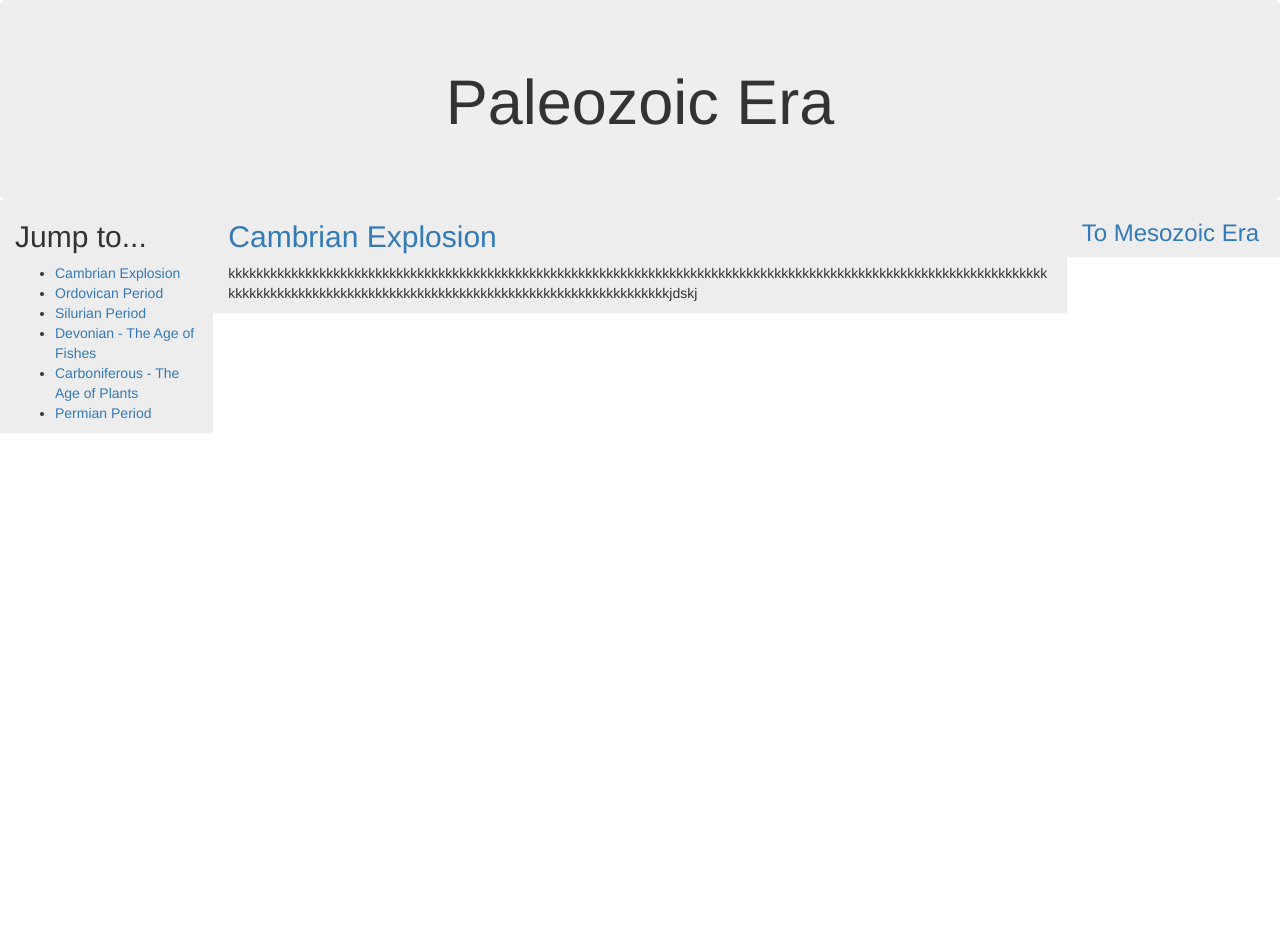
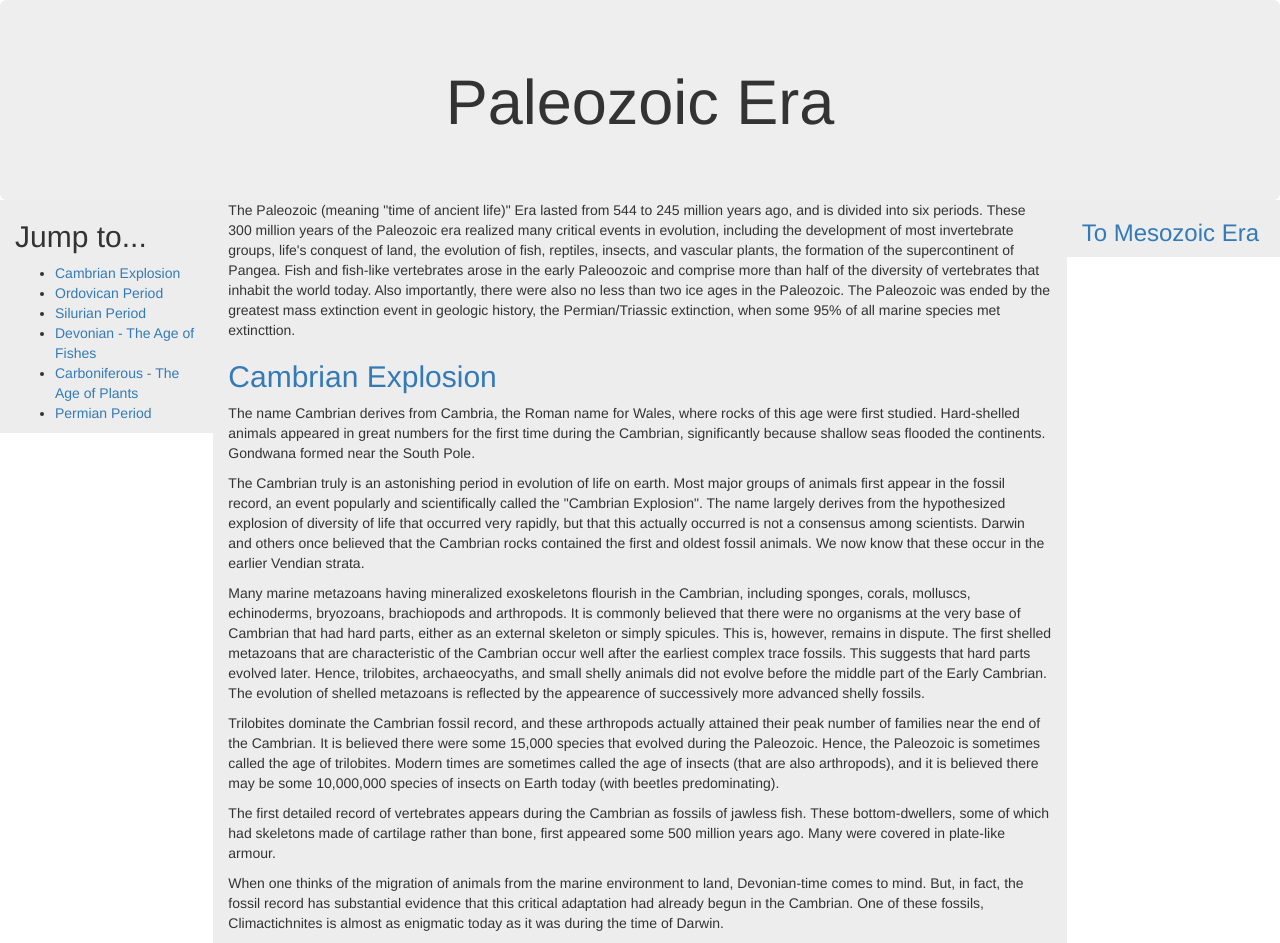
Before and after one commit to RonanPower/RonanPower.github.io, a plain HTML site: page paleozoicera.html in a window 1280 px wide. Before the commit the page ends 800 px from the top, so only its background shows below. Drawn offline with Linux system fonts and the light colour scheme.

Commit message:
Add files via upload

```diff
--- a/paleozoicera.html
+++ b/paleozoicera.html
@@ -56,8 +56,14 @@
 			</ul>
 		</div>
         <div class="col-sm-8">
+        <p>The Paleozoic (meaning "time of ancient life)" Era lasted from 544 to 245 million years ago, and is divided into six periods. These 300 million years of the Paleozoic era realized many critical events in evolution, including the development of most invertebrate groups, life's conquest of land, the evolution of fish, reptiles, insects, and vascular plants, the formation of the supercontinent of Pangea. Fish and fish-like vertebrates arose in the early Paleoozoic and comprise more than half of the diversity of vertebrates that inhabit the world today. Also importantly, there were also no less than two ice ages in the Paleozoic. The Paleozoic was ended by the greatest mass extinction event in geologic history, the Permian/Triassic extinction, when some 95% of all marine species met extincttion.</p>
 			<h2><a name="#cambrian">Cambrian Explosion</a></h2>
-        	<p>kkkkkkkkkkkkkkkkkkkkkkkkkkkkkkkkkkkkkkkkkkkkkkkkkkkkkkkkkkkkkkkkkkkkkkkkkkkkkkkkkkkkkkkkkkkkkkkkkkkkkkkkkkkkkkkkkkkkkkkkkkkkkkkkkkkkkkkkkkkkkkkkkkkkkkkkkkkkkkkkkkkkkkkkkkkkkkkkkkkkjdskj</p>
+        	<p>The name Cambrian derives from Cambria, the Roman name for Wales, where rocks of this age were first studied. Hard-shelled animals appeared in great numbers for the first time during the Cambrian, significantly because shallow seas flooded the continents. Gondwana formed near the South Pole.</p>
+        	<p>The Cambrian truly is an astonishing period in evolution of life on earth. Most major groups of animals first appear in the fossil record, an event popularly and scientifically called the "Cambrian Explosion". The name largely derives from the hypothesized explosion of diversity of life that occurred very rapidly, but that this actually occurred is not a consensus among scientists. Darwin and others once believed that the Cambrian rocks contained the first and oldest fossil animals. We now know that these occur in the earlier Vendian strata.</p>
+        	<p>Many marine metazoans having mineralized exoskeletons flourish in the Cambrian, including sponges, corals, molluscs, echinoderms, bryozoans, brachiopods and arthropods. It is commonly believed that there were no organisms at the very base of Cambrian that had hard parts, either as an external skeleton or simply spicules. This is, however, remains in dispute. The first shelled metazoans that are characteristic of the Cambrian occur well after the earliest complex trace fossils. This suggests that hard parts evolved later. Hence, trilobites, archaeocyaths, and small shelly animals did not evolve before the middle part of the Early Cambrian. The evolution of shelled metazoans is reflected by the appearence of successively more advanced shelly fossils.</p>
+        	<p>Trilobites dominate the Cambrian fossil record, and these arthropods actually attained their peak number of families near the end of the Cambrian. It is believed there were some 15,000 species that evolved during the Paleozoic. Hence, the Paleozoic is sometimes called the age of trilobites. Modern times are sometimes called the age of insects (that are also arthropods), and it is believed there may be some 10,000,000 species of insects on Earth today (with beetles predominating).</p>
+        	<p>The first detailed record of vertebrates appears during the Cambrian as fossils of jawless fish. These bottom-dwellers, some of which had skeletons made of cartilage rather than bone, first appeared some 500 million years ago. Many were covered in plate-like armour.</p>
+        	<p>When one thinks of the migration of animals from the marine environment to land, Devonian-time comes to mind. But, in fact, the fossil record has substantial evidence that this critical adaptation had already begun in the Cambrian. One of these fossils, Climactichnites is almost as enigmatic today as it was during the time of Darwin.</p>
         </div>
         <div class="col-sm-2">
 			<h3><a href="#">To Mesozoic Era</a></h3>
```
Also changed, not shown: index.html (+1 -1 lines).
